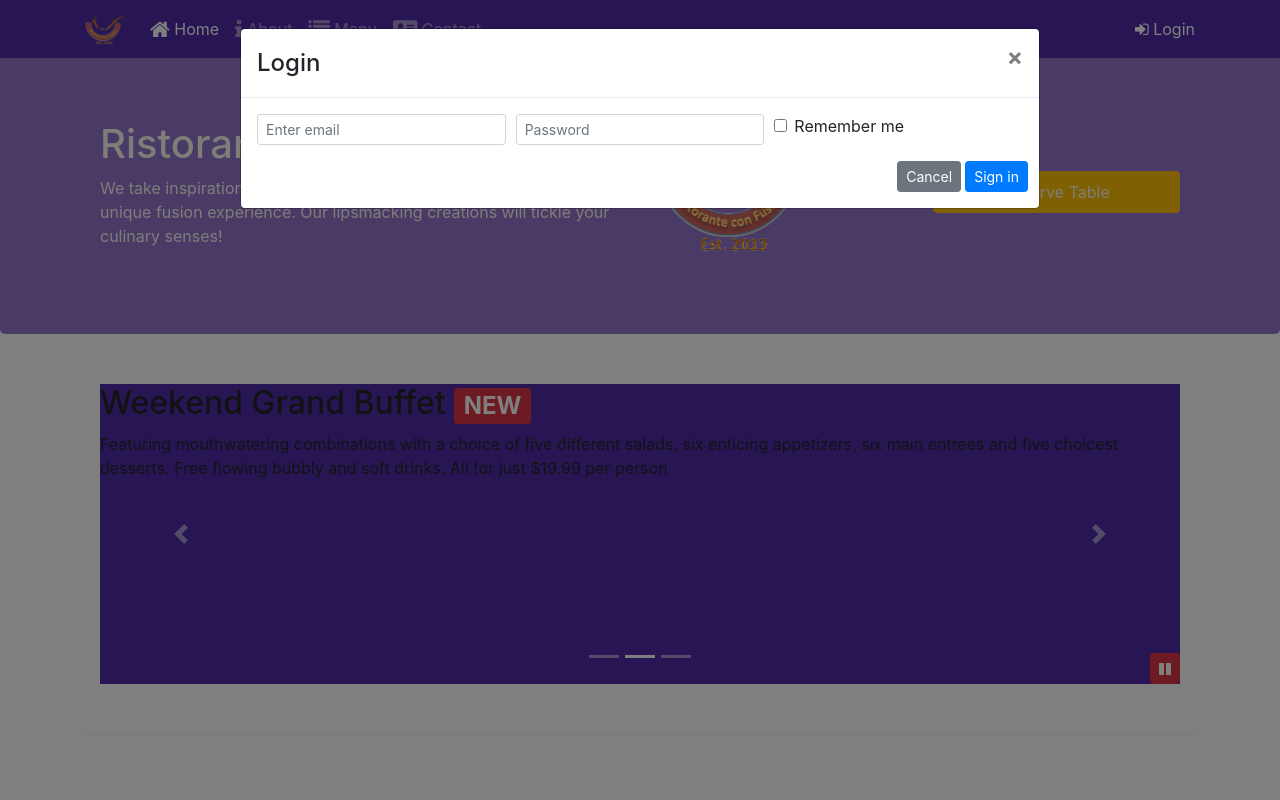
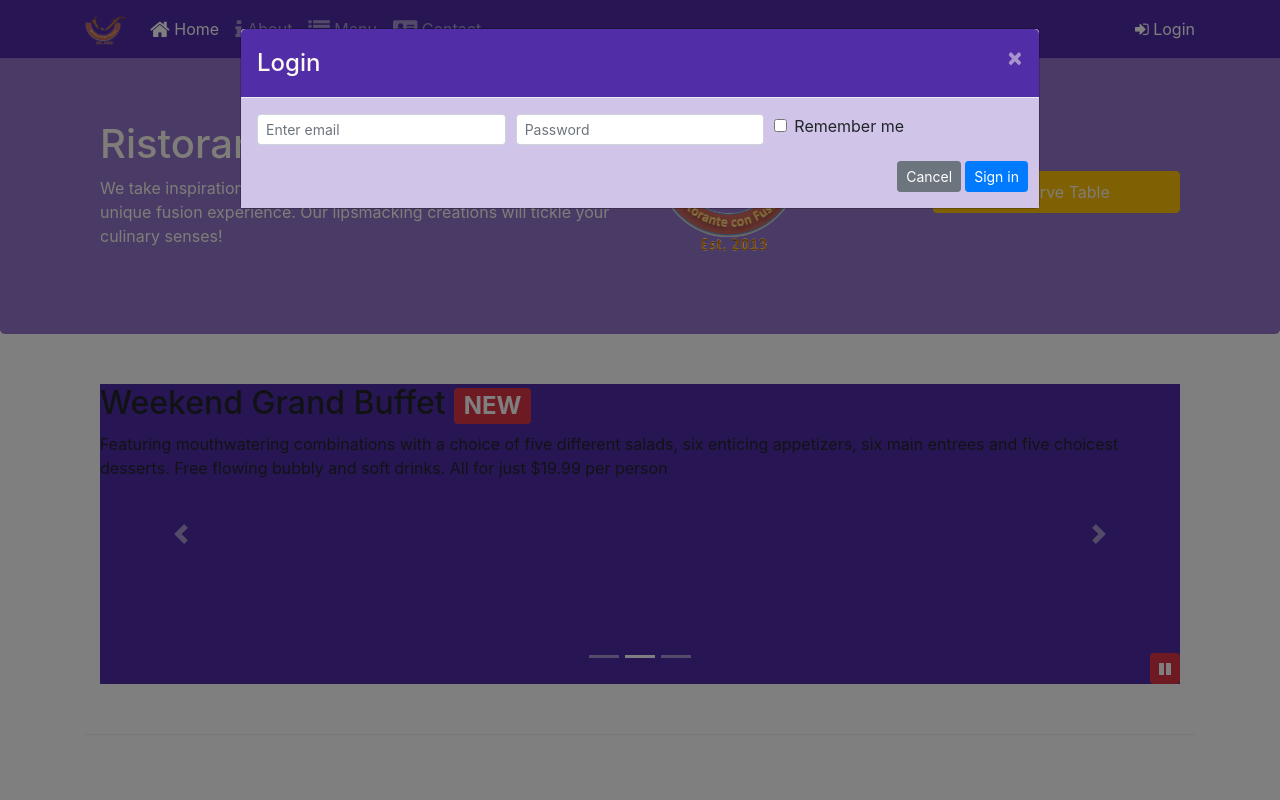
Before and after one commit to zhast460/bootstrap-course, a website: page index.html in a window 1280 px wide. Both pictures are taken after a click on the link "Login". Shown: the top 800 px of the page. Drawn offline with nearby package versions, Linux system fonts and the light colour scheme.

Commit message:
week 4 assignment

```diff
--- a/css/styles.scss
+++ b/css/styles.scss
@@ -74,3 +74,17 @@ body{
     bottom: 0px;
     z-index: 1;
 }
+
+.modal {
+    .modal-header {
+        background: $background-dark;
+        color: floralwhite;
+        .close {
+            color: floralwhite;
+        }
+    }
+
+    .modal-body {
+        background: $background-pale
+    }
+}
--- a/index.html
+++ b/index.html
@@ -30,7 +30,7 @@
                     <li class="nav-item"><a class="nav-link" href="./contactus.html"><span class="fa fa-address-card fa-lg"></span> Contact</a></li>
                 </ul>
                 <span class="navbar-text">
-                    <a data-toggle="modal" data-target="#loginModal">
+                    <a id='login-button'>
                     <span class="fa fa-sign-in"></span> Login</a>
                 </span>
             </div>
@@ -83,8 +83,7 @@
                     <img src="img/logo.png" class="img-fluid">
                 </div>
                 <div class="col-12 col-sm align-self-center">
-                    <a role="button" class="btn btn-block nav-link btn-warning"
-                        data-toggle="modal" data-target="#reserveform">Reserve Table</a>
+                    <a id ="reverse-button" role="button" class="btn btn-block nav-link btn-warning">Reserve Table</a>
                 </div>
             </div>
         </div>
@@ -309,6 +308,14 @@
                     $("#carouselButton").children("span").addClass('fa-pause');
                 }
             });
+
+            $('#login-button').on('click', function(event){
+                $('#loginModal').modal();
+            });
+
+            $('#reverse-button').on('click', function(event){
+                $('#reserveform').modal();
+            });
         });
     </script>
 </body>
```
Also changed, not shown: css/styles.css.
